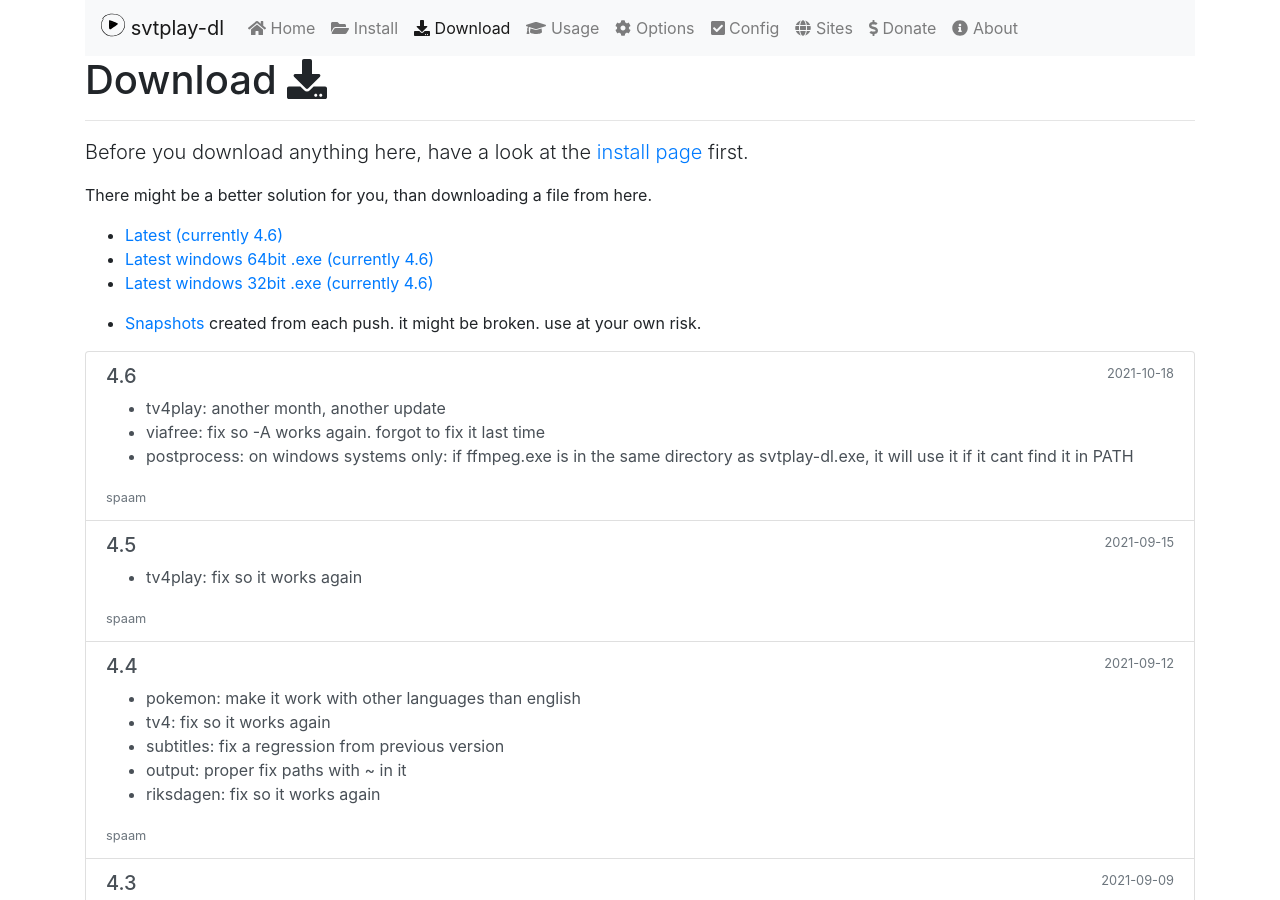
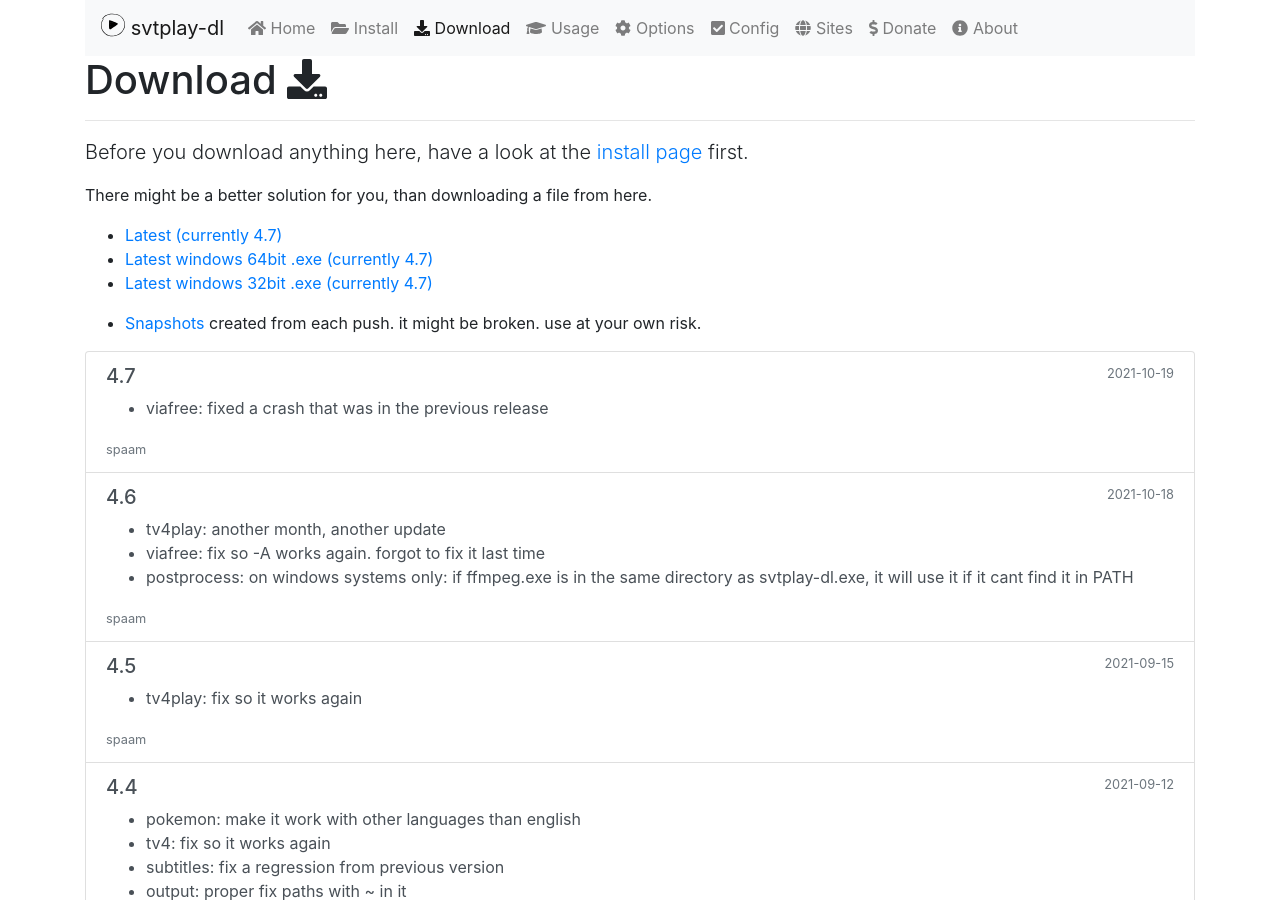
Before and after one commit to spaam/svtplay-dl-web, a Jekyll site: the page built from _pages/download.md, in a window 1280 px wide and 900 px high. Built offline with Jekyll 4.4.1, drawn with Linux system fonts in a browser that asks for light colours; nearby versions of some CDN libraries; comment, search, counter and statistics services are not loaded.

Commit message:
Add 4.7 release

```diff
--- a/_layouts/home.html
+++ b/_layouts/home.html
@@ -15,7 +15,7 @@
             <a href="/install/" class="btn btn-lg btn-outline-primary mb-3 mb-md-0 mr-md-3">Get started</a>
             <a href="/archive/" class="btn btn-lg btn-outline-secondary">Download</a>
         </div>
-        <p class="text-muted mb-0">Currently v4.6 (2021-10-19)</p>
+        <p class="text-muted mb-0">Currently v4.7 (2021-10-19)</p>
     </div>
     <div class="col-md-6">
         <img src="/assets/brand/logo.svg" width="256" height="256" class="img-fluid mb-3">
--- a/_pages/download.md
+++ b/_pages/download.md
@@ -10,9 +10,9 @@
 
 There might be a better solution for you, than downloading a file from here.
 
-* [Latest (currently 4.6)](https://svtplay-dl.se/download/4.6/svtplay-dl)
-* [Latest windows 64bit .exe (currently 4.6)](https://svtplay-dl.se/download/4.6/svtplay-dl-amd64.zip)
-* [Latest windows 32bit .exe (currently 4.6)](https://svtplay-dl.se/download/4.6/svtplay-dl-win32.zip)
+* [Latest (currently 4.7)](https://svtplay-dl.se/download/4.7/svtplay-dl)
+* [Latest windows 64bit .exe (currently 4.7)](https://svtplay-dl.se/download/4.7/svtplay-dl-amd64.zip)
+* [Latest windows 32bit .exe (currently 4.7)](https://svtplay-dl.se/download/4.7/svtplay-dl-win32.zip)
 
 * [Snapshots](/download/snapshots/) created from each push. it might be broken. use at your own risk.
 
--- /dev/null
+++ b/_posts/2021-10-19-4.7.md
@@ -0,0 +1,11 @@
+---
+layout: post
+title: 4.7
+date: 2021-10-19 22:59:00 +0200
+categories: releases
+windows-amd64: true
+windows-win32: true
+binary: true
+---
+
+* viafree: fixed a crash that was in the previous release
```
